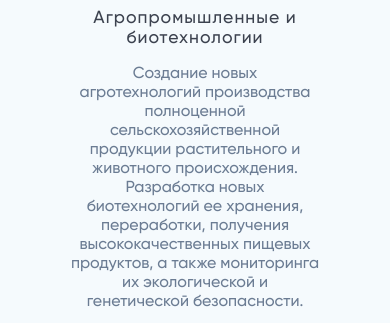
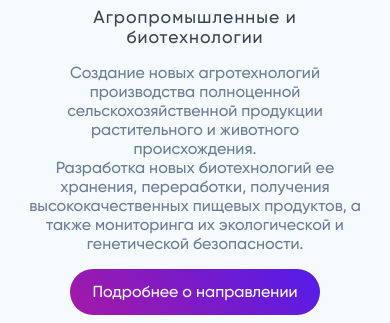
Before and after one commit to DarkProDen/sirius62, a React app: page / in a window 390 px wide. Shown: the part 1292-1615 px from the top of the page. Built offline with nearby package versions, Linux system fonts and the light colour scheme.

Commit message:
fix: update layout

```diff
--- a/src/components/CompetitionThemes/CompetitionThemes.css
+++ b/src/components/CompetitionThemes/CompetitionThemes.css
@@ -4,7 +4,7 @@
   align-items: center;
   justify-content: center;
   background-color: rgb(245 250 253);
-  padding: 30px 20%;
+  padding: 30px 10%;
   padding-bottom: 60px;
 }
 
@@ -17,6 +17,7 @@
   flex-direction: column;
   align-items: center;
   margin: 16px;
+  width: 50%;
 }
 
 .competition-theme__icon {
--- a/src/components/CompetitionThemes/CompetitionThemesMobile.css
+++ b/src/components/CompetitionThemes/CompetitionThemesMobile.css
@@ -2,4 +2,11 @@
   .competition-themes__wrapper {
     flex-wrap: wrap;
   }
+  .competition-theme {
+    width: auto;
+  }
+  .competition-themes {
+    padding-left: 3%;
+    padding-right: 3%;
+  }
 }
```
